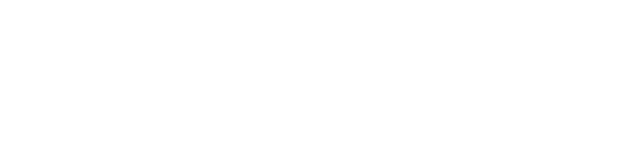
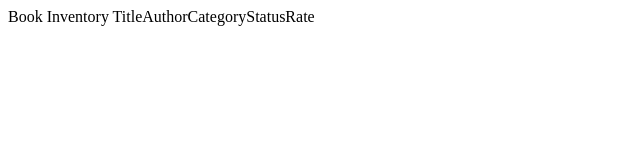
Before and after one commit to IlkkaEskola/book-inventory-app, a plain HTML site: page index.html in a window 1280 px wide. Shown: the whole page, without its empty margins (0-640 px from the left). Drawn offline with Linux system fonts and the light colour scheme.

Commit message:
Update index.html

```diff
--- a/index.html
+++ b/index.html
@@ -7,6 +7,13 @@
     <link rel="stylesheet" href="styles.css">
 </head>
 <body>
-
+    <hi>Book Inventory</hi>
+    <table>
+        <column>Title</column>
+        <column>Author</column>
+        <column>Category</column>
+        <column>Status</column>
+        <column>Rate</column>
+    </table>
 </body>
 </html>
```
